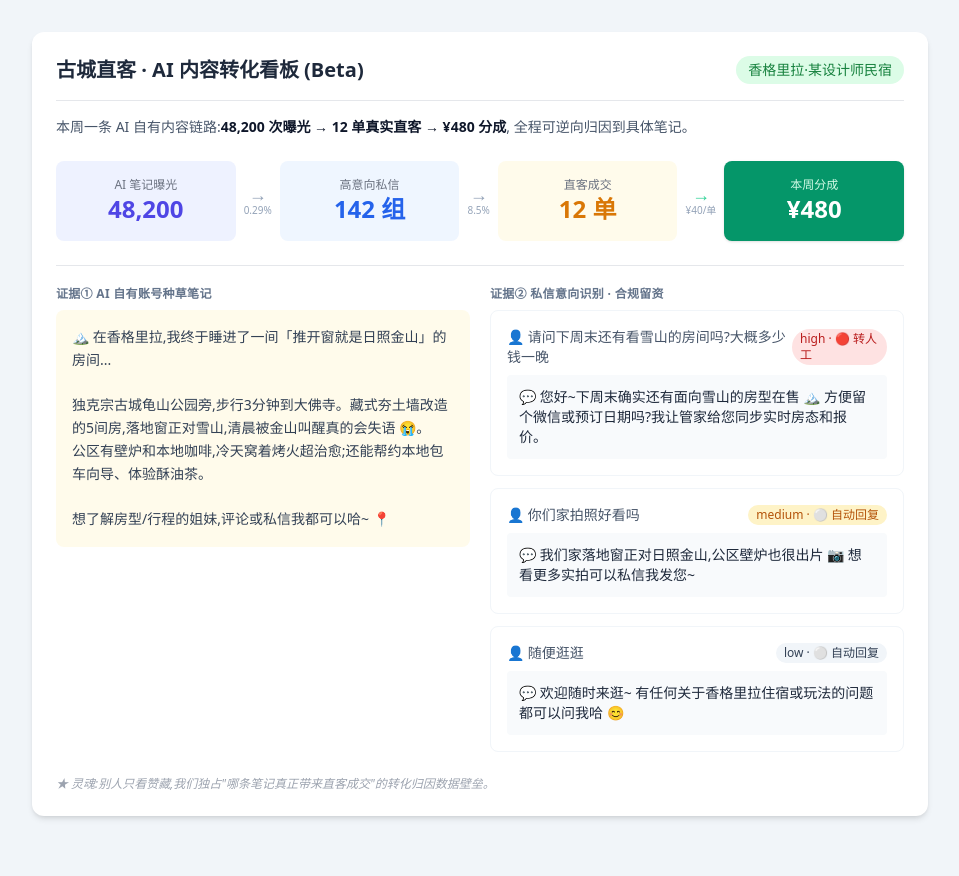
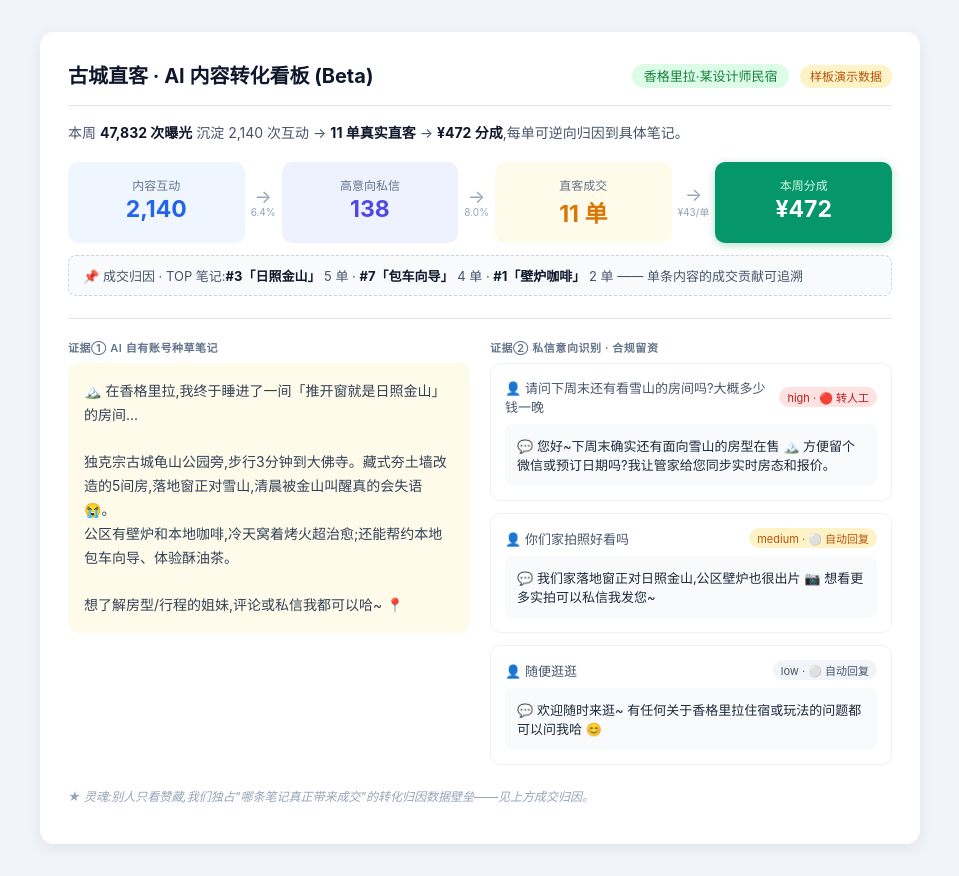
Before and after one commit to ziyi125229/gucheng-zhike, a plain HTML site: page index.html in a window 1280 px wide. Shown: the whole page, without its empty margins (160-1119 px from the left). Before the commit the page ends 848 px from the top, so only its background shows below. Drawn offline with nearby package versions, Linux system fonts and the light colour scheme.

Commit message:
看板升级:内联CSS离线可用 + 成交归因可视化 + 数据口径优化
Co-Authored-By: Claude Opus 4.8 (1M context) <noreply@anthropic.com>

```diff
--- a/index.html
+++ b/index.html
@@ -4,92 +4,115 @@
   <meta charset="utf-8">
   <meta name="viewport" content="width=device-width, initial-scale=1">
   <title>古城直客 · AI 内容转化看板</title>
-  <script src="https://cdn.tailwindcss.com"></script>
+  <style>
+* { box-sizing:border-box; }
+body { margin:0; padding:32px 16px; background:#f1f5f9;
+  font-family:-apple-system,"PingFang SC","Microsoft YaHei",sans-serif; color:#1e293b; }
+.card { max-width:880px; margin:0 auto; background:#fff; border-radius:14px;
+  box-shadow:0 4px 16px rgba(15,23,42,.08); padding:28px; }
+.head { display:flex; justify-content:space-between; align-items:center;
+  border-bottom:1px solid #e2e8f0; padding-bottom:16px; gap:12px; flex-wrap:wrap; }
+.head h2 { font-size:20px; font-weight:700; margin:0; color:#0f172a; }
+.tag-merchant { background:#dcfce7; color:#15803d; font-size:13px; padding:4px 12px; border-radius:999px; }
+.tag-demo { background:#fef3c7; color:#b45309; font-size:12px; padding:4px 10px; border-radius:999px; margin-left:6px; }
+.concl { font-size:14px; color:#475569; margin:16px 0 4px; }
+.concl b { color:#0f172a; }
+.funnel { display:flex; align-items:stretch; gap:4px; margin:20px 0 0; }
+.stage { flex:1; padding:14px 8px; border-radius:10px; text-align:center; }
+.stage .lbl { display:block; font-size:12px; color:#64748b; }
+.stage .num { display:block; font-size:23px; font-weight:700; margin-top:2px; }
+.s-blue { background:#eff6ff; } .s-blue .num { color:#2563eb; }
+.s-indigo { background:#eef2ff; } .s-indigo .num { color:#4f46e5; }
+.s-amber { background:#fffbeb; } .s-amber .num { color:#d97706; }
+.climax { background:#059669; box-shadow:0 2px 8px rgba(5,150,105,.3); }
+.climax .lbl { color:#d1fae5; } .climax .num { color:#fff; }
+.arrow { display:flex; flex-direction:column; justify-content:center; align-items:center; padding:0 2px; }
+.arrow span { color:#94a3b8; font-size:18px; line-height:1; }
+.arrow small { color:#94a3b8; font-size:10px; }
+.attr { margin-top:12px; background:#f8fafc; border:1px dashed #cbd5e1; border-radius:8px;
+  padding:10px 14px; font-size:13px; color:#475569; }
+.attr b { color:#0f172a; }
+.evidence { display:grid; grid-template-columns:1fr 1fr; gap:20px; margin-top:22px;
+  border-top:1px solid #e2e8f0; padding-top:20px; }
+.ev-h { font-size:11px; font-weight:600; color:#64748b; letter-spacing:.05em;
+  text-transform:uppercase; margin:0 0 8px; }
+.note { font-size:14px; color:#334155; background:#fffbeb; border-radius:10px; padding:16px; line-height:1.7; }
+.dm-list { display:flex; flex-direction:column; gap:12px; }
+.dm { border:1px solid #eef2f7; border-radius:10px; padding:14px; }
+.dm-head { display:flex; justify-content:space-between; align-items:center; margin-bottom:8px; gap:8px; }
+.dm-q { font-size:13px; color:#475569; }
+.pill { font-size:11px; padding:2px 8px; border-radius:999px; white-space:nowrap; }
+.pill-high { background:#fee2e2; color:#b91c1c; }
+.pill-medium { background:#fef3c7; color:#b45309; }
+.pill-low { background:#f1f5f9; color:#475569; }
+.reply { font-size:13px; color:#1e293b; background:#f8fafc; border-radius:8px; padding:12px; }
+.soul { font-size:12px; color:#94a3b8; font-style:italic; margin-top:22px; }
+@media (max-width:680px) {
+  .funnel { flex-direction:column; }
+  .arrow span { display:inline-block; transform:rotate(90deg); }
+  .evidence { grid-template-columns:1fr; }
+}
+</style>
 </head>
-<body class="bg-slate-100 py-8">
-  <div class="p-6 bg-white rounded-xl shadow-md max-w-4xl mx-auto">
-    <div class="flex justify-between items-center border-b pb-4">
-      <h2 class="text-xl font-bold text-slate-800">古城直客 · AI 内容转化看板 (Beta)</h2>
-      <span class="px-3 py-1 text-sm bg-green-100 text-green-700 rounded-full">香格里拉·某设计师民宿</span>
-    </div>
-
-    <!-- 一句话结论 -->
-    <p class="mt-4 text-sm text-slate-600">
-      本周一条 AI 自有内容链路:<b class="text-slate-900">48,200 次曝光 → 12 单真实直客 → ¥480 分成</b>,
-      全程可逆向归因到具体笔记。
-    </p>
-
-    <!-- 转化漏斗 -->
-    <div class="flex items-stretch gap-1 my-6">
-      <div class="flex-1 p-4 bg-indigo-50 rounded-lg text-center">
-        <p class="text-gray-500 text-xs">AI 笔记曝光</p>
-        <p class="text-2xl font-bold text-indigo-600">48,200</p>
-      </div>
-      <div class="flex flex-col justify-center items-center px-1 text-center">
-        <span class="text-slate-400 text-lg leading-none">→</span>
-        <span class="text-[10px] text-slate-400">0.29%</span>
-      </div>
-      <div class="flex-1 p-4 bg-blue-50 rounded-lg text-center">
-        <p class="text-gray-500 text-xs">高意向私信</p>
-        <p class="text-2xl font-bold text-blue-600">142 组</p>
-      </div>
-      <div class="flex flex-col justify-center items-center px-1 text-center">
-        <span class="text-slate-400 text-lg leading-none">→</span>
-        <span class="text-[10px] text-slate-400">8.5%</span>
-      </div>
-      <div class="flex-1 p-4 bg-amber-50 rounded-lg text-center">
-        <p class="text-gray-500 text-xs">直客成交</p>
-        <p class="text-2xl font-bold text-amber-600">12 单</p>
-      </div>
-      <div class="flex flex-col justify-center items-center px-1 text-center">
-        <span class="text-emerald-400 text-lg leading-none">→</span>
-        <span class="text-[10px] text-slate-400">¥40/单</span>
-      </div>
-      <div class="flex-1 p-4 bg-emerald-600 rounded-lg text-center shadow">
-        <p class="text-emerald-100 text-xs">本周分成</p>
-        <p class="text-2xl font-bold text-white">¥480</p>
+<body>
+  <div class="card">
+    <div class="head">
+      <h2>古城直客 · AI 内容转化看板 (Beta)</h2>
+      <div>
+        <span class="tag-merchant">香格里拉·某设计师民宿</span>
+        <span class="tag-demo">样板演示数据</span>
       </div>
     </div>
 
-    <!-- 证据区(次要) -->
-    <div class="grid md:grid-cols-2 gap-5 mt-6 border-t pt-5">
+    <p class="concl">本周 <b>47,832 次曝光</b> 沉淀 2,140 次互动 → <b>11 单真实直客</b> → <b>¥472 分成</b>,每单可逆向归因到具体笔记。</p>
+
+    <div class="funnel">
+      <div class="stage s-blue"><span class="lbl">内容互动</span><span class="num">2,140</span></div>
+      <div class="arrow"><span>→</span><small>6.4%</small></div>
+      <div class="stage s-indigo"><span class="lbl">高意向私信</span><span class="num">138</span></div>
+      <div class="arrow"><span>→</span><small>8.0%</small></div>
+      <div class="stage s-amber"><span class="lbl">直客成交</span><span class="num">11 单</span></div>
+      <div class="arrow"><span>→</span><small>¥43/单</small></div>
+      <div class="stage climax"><span class="lbl">本周分成</span><span class="num">¥472</span></div>
+    </div>
+
+    <div class="attr">📌 成交归因 · TOP 笔记:<b>#3「日照金山」</b> 5 单 · <b>#7「包车向导」</b> 4 单 · <b>#1「壁炉咖啡」</b> 2 单 —— 单条内容的成交贡献可追溯</div>
+
+    <div class="evidence">
       <div>
-        <h3 class="text-xs font-semibold text-slate-500 uppercase tracking-wide mb-2">证据① AI 自有账号种草笔记</h3>
-        <div class="text-sm text-slate-700 bg-amber-50 rounded-lg p-4 leading-relaxed">🏔️ 在香格里拉,我终于睡进了一间「推开窗就是日照金山」的房间...<br><br>独克宗古城龟山公园旁,步行3分钟到大佛寺。藏式夯土墙改造的5间房,落地窗正对雪山,清晨被金山叫醒真的会失语 😭。<br>公区有壁炉和本地咖啡,冷天窝着烤火超治愈;还能帮约本地包车向导、体验酥油茶。<br><br>想了解房型/行程的姐妹,评论或私信我都可以哈~ 📍</div>
+        <h3 class="ev-h">证据① AI 自有账号种草笔记</h3>
+        <div class="note">🏔️ 在香格里拉,我终于睡进了一间「推开窗就是日照金山」的房间...<br><br>独克宗古城龟山公园旁,步行3分钟到大佛寺。藏式夯土墙改造的5间房,落地窗正对雪山,清晨被金山叫醒真的会失语 😭。<br>公区有壁炉和本地咖啡,冷天窝着烤火超治愈;还能帮约本地包车向导、体验酥油茶。<br><br>想了解房型/行程的姐妹,评论或私信我都可以哈~ 📍</div>
       </div>
       <div>
-        <h3 class="text-xs font-semibold text-slate-500 uppercase tracking-wide mb-2">证据② 私信意向识别 · 合规留资</h3>
-        <div class="space-y-3">
-      <div class="border border-slate-100 rounded-lg p-4">
-        <div class="flex justify-between items-center mb-2">
-          <p class="text-sm text-slate-600">👤 请问下周末还有看雪山的房间吗?大概多少钱一晚</p>
-          <span class="px-2 py-0.5 text-xs bg-red-100 text-red-700 rounded-full">
-            high · 🔴 转人工</span>
+        <h3 class="ev-h">证据② 私信意向识别 · 合规留资</h3>
+        <div class="dm-list">
+        <div class="dm">
+          <div class="dm-head">
+            <span class="dm-q">👤 请问下周末还有看雪山的房间吗?大概多少钱一晚</span>
+            <span class="pill pill-high">high · 🔴 转人工</span>
+          </div>
+          <div class="reply">💬 您好~下周末确实还有面向雪山的房型在售 🏔️ 方便留个微信或预订日期吗?我让管家给您同步实时房态和报价。</div>
         </div>
-        <p class="text-sm text-slate-800 bg-slate-50 rounded p-3">💬 您好~下周末确实还有面向雪山的房型在售 🏔️ 方便留个微信或预订日期吗?我让管家给您同步实时房态和报价。</p>
-      </div>
 
-      <div class="border border-slate-100 rounded-lg p-4">
-        <div class="flex justify-between items-center mb-2">
-          <p class="text-sm text-slate-600">👤 你们家拍照好看吗</p>
-          <span class="px-2 py-0.5 text-xs bg-amber-100 text-amber-700 rounded-full">
-            medium · ⚪️ 自动回复</span>
+        <div class="dm">
+          <div class="dm-head">
+            <span class="dm-q">👤 你们家拍照好看吗</span>
+            <span class="pill pill-medium">medium · ⚪️ 自动回复</span>
+          </div>
+          <div class="reply">💬 我们家落地窗正对日照金山,公区壁炉也很出片 📷 想看更多实拍可以私信我发您~</div>
         </div>
-        <p class="text-sm text-slate-800 bg-slate-50 rounded p-3">💬 我们家落地窗正对日照金山,公区壁炉也很出片 📷 想看更多实拍可以私信我发您~</p>
-      </div>
 
-      <div class="border border-slate-100 rounded-lg p-4">
-        <div class="flex justify-between items-center mb-2">
-          <p class="text-sm text-slate-600">👤 随便逛逛</p>
-          <span class="px-2 py-0.5 text-xs bg-slate-100 text-slate-700 rounded-full">
-            low · ⚪️ 自动回复</span>
-        </div>
-        <p class="text-sm text-slate-800 bg-slate-50 rounded p-3">💬 欢迎随时来逛~ 有任何关于香格里拉住宿或玩法的问题都可以问我哈 😊</p>
-      </div></div>
+        <div class="dm">
+          <div class="dm-head">
+            <span class="dm-q">👤 随便逛逛</span>
+            <span class="pill pill-low">low · ⚪️ 自动回复</span>
+          </div>
+          <div class="reply">💬 欢迎随时来逛~ 有任何关于香格里拉住宿或玩法的问题都可以问我哈 😊</div>
+        </div></div>
       </div>
     </div>
 
-    <p class="text-xs text-gray-400 italic mt-6">★ 灵魂:别人只看赞藏,我们独占"哪条笔记真正带来直客成交"的转化归因数据壁垒。</p>
+    <p class="soul">★ 灵魂:别人只看赞藏,我们独占"哪条笔记真正带来成交"的转化归因数据壁垒——见上方成交归因。</p>
   </div>
 </body>
 </html>
```
Also changed, not shown: 1 other file.
